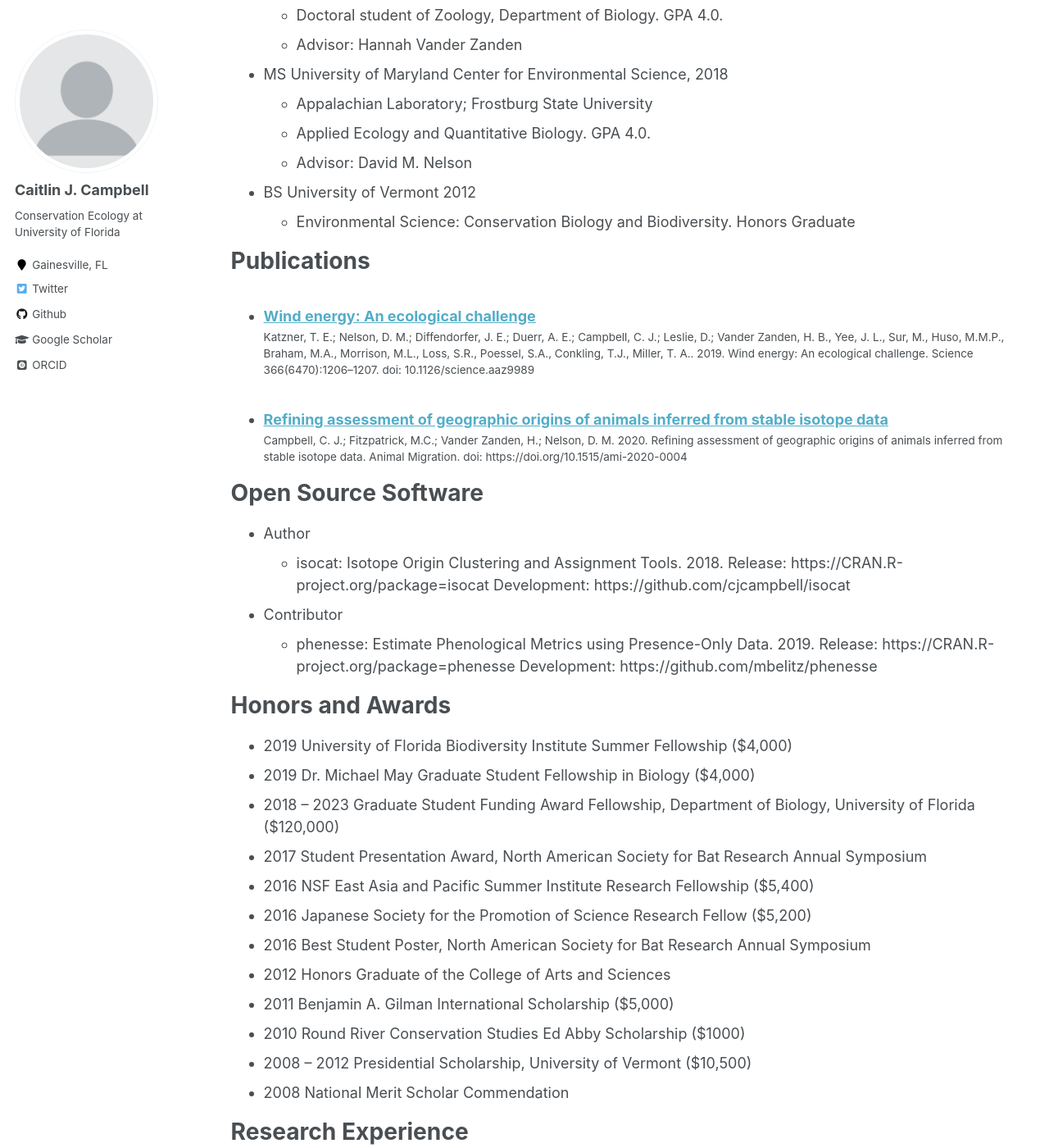
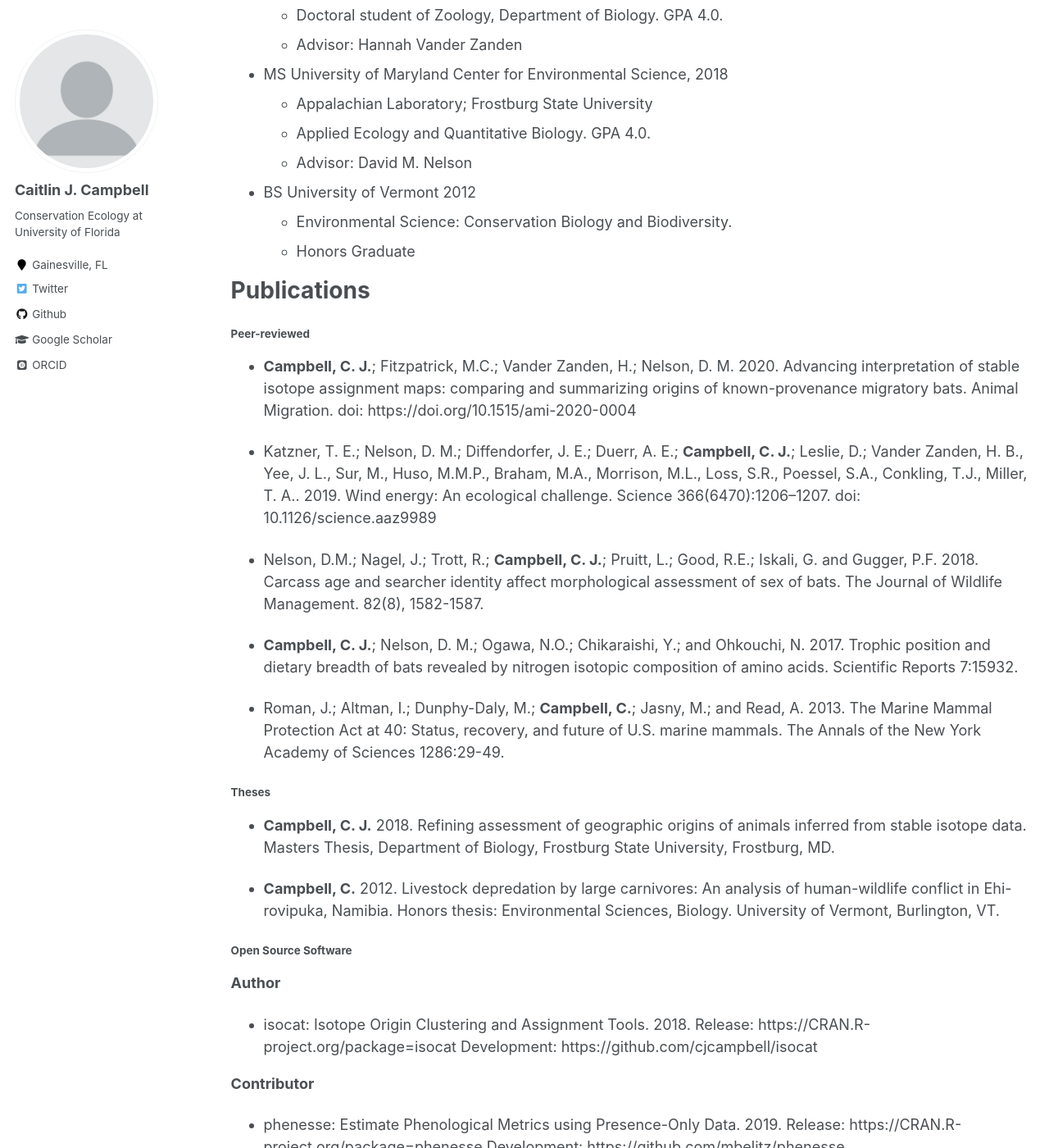
Before and after one commit to cjcampbell/cjcampbell.github.io, a Jekyll site: the page built from docs/_pages/cv.md, in a window 1280 px wide and 1400 px high, scrolled down 243 px. Shown: the whole window at 82% size. Built offline with Jekyll 4.4.1, drawn with Linux system fonts in a browser that asks for light colours; some web fonts are replaced; some of the changed text lies outside the part shown.

Commit message:
Update cv

```diff
--- a/docs/_pages/cv.md
+++ b/docs/_pages/cv.md
@@ -22,24 +22,40 @@
 
 * BS	University of Vermont	2012
     * Environmental Science: Conservation Biology and Biodiversity.
-    Honors Graduate
+    * Honors Graduate
 
 
 Publications
 ======
-  <ul>{% for post in site.publications %}
-    {% include archive-single-cv.html %}
-  {% endfor %}</ul>
+#### Peer-reviewed
+
+* **Campbell, C. J.**; Fitzpatrick, M.C.; Vander Zanden, H.; Nelson, D. M. 2020. Advancing interpretation of stable isotope assignment maps: comparing and summarizing origins of known-provenance migratory bats. Animal Migration. doi: https://doi.org/10.1515/ami-2020-0004
+
+* Katzner, T. E.; Nelson, D. M.; Diffendorfer, J. E.; Duerr, A. E.; **Campbell, C. J.**; Leslie, D.; Vander Zanden, H. B., Yee, J. L., Sur, M., Huso, M.M.P., Braham, M.A., Morrison, M.L., Loss, S.R., Poessel, S.A., Conkling, T.J., Miller, T. A.. 2019. Wind energy: An ecological challenge. Science 366(6470):1206–1207. doi: 10.1126/science.aaz9989
+
+* Nelson, D.M.; Nagel, J.; Trott, R.; **Campbell, C. J.**; Pruitt, L.; Good, R.E.; Iskali, G. and Gugger, P.F. 2018. Carcass age and searcher identity affect morphological assessment of sex of bats. The Journal of Wildlife Management. 82(8), 1582-1587.
+
+* **Campbell, C. J.**; Nelson, D. M.; Ogawa, N.O.; Chikaraishi, Y.; and Ohkouchi, N. 2017. Trophic position and dietary breadth of bats revealed by nitrogen isotopic composition of amino acids. Scientific Reports 7:15932.
+
+* Roman, J.; Altman, I.; Dunphy-Daly, M.; **Campbell, C.**; Jasny, M.; and Read, A. 2013. The Marine Mammal Protection Act at 40: Status, recovery, and future of U.S. marine mammals. The Annals of the New York Academy of Sciences 1286:29-49.
+
+#### Theses
+
+* **Campbell, C. J.** 2018. Refining assessment of geographic origins of animals inferred from stable isotope data. Masters Thesis, Department of Biology, Frostburg State University, Frostburg, MD.
+
+* **Campbell, C.** 2012. Livestock depredation by large carnivores: An analysis of human-wildlife conflict in Ehi-rovipuka, Namibia. Honors thesis: Environmental Sciences, Biology. University of Vermont, Burlington, VT.
 
 
-Open Source Software
-=====
-* Author
+#### Open Source Software
+
+**Author**
+
   * isocat: Isotope Origin Clustering and Assignment Tools. 2018.
     Release: https://CRAN.R-project.org/package=isocat
     Development: https://github.com/cjcampbell/isocat
 
-* Contributor
+**Contributor**
+
   * phenesse: Estimate Phenological Metrics using Presence-Only Data. 2019.
     Release: https://CRAN.R-project.org/package=phenesse
     Development: https://github.com/mbelitz/phenesse
@@ -61,75 +77,113 @@
 
 Research Experience
 =====
-Graduate Research Assistant, July 2015 – August 2018
-University of Maryland Center for Environmental Science
-Appalachian Laboratory, Frostburg, MD
+
+**Graduate Research Assistant, July 2015 – August 2018**
+
+*University of Maryland Center for Environmental Science, Appalachian Laboratory, Frostburg, MD*
+
 -	Modeled seasonal movements of long-distance migrant bats Lasiurus cinereus, L. borealis, Lasionycteris noctivagans using Bayesian probabilistic assignment of summer origins inferred from stable hydrogen isotope analysis and ensemble species distribution models
 -	Developed novel statistical techniques to compare, group, and validate isotope-derived probability of origin models
 -	Projects completed:
 -	New techniques for combining and interpreting the isotopic and distribution likelihood-of-origin models of migratory animals
 -	Range-wide models of the migratory movements of North American tree bats
 
-National Science Foundation East Asia and Pacific Summer Institute (NSF EAPSI) Research Fellow / Japanese Society for the Promotion of Science (JSPS) Summer Research Fellow, May 2016 – August 2016
-Department of Biogeochemistry, Japan Agency for Marine Science and Technology (JAMSTEC), Yokosuka, Kanagawa Prefecture, Japan
+
+
+**National Science Foundation East Asia and Pacific Summer Institute (NSF EAPSI) Research Fellow / Japanese Society for the Promotion of Science (JSPS) Summer Research Fellow, May 2016 – August 2016**
+
+*Department of Biogeochemistry, Japan Agency for Marine Science and Technology (JAMSTEC), Yokosuka, Kanagawa Prefecture, Japan*
+
 -	Applicability of compound-specific isotope analysis of amino acids (CSIA-AA) to identify the trophic levels of specialized species of microchiropteran bats
 -	Investigation of dietary ecology and trophic positions of migratory North American bats
 -	Derivitization of amino acids, quantification using gas chromatograph mass-spectrometer (GC/MS), analysis gas chromatograph isotope ratio mass spectrometer (GC/IRMS)
 
-Endangered Bat Monitoring Crew Leader, May – July 2015
-Arkansas State University / U.S. Forest Service, Jonesboro, AR
+
+**Endangered Bat Monitoring Crew Leader, May – July 2015**
+
+*Arkansas State University / U.S. Forest Service, Jonesboro, AR*
+
 -	Led crews of technicians to conduct presence/probable absence surveys for endangered Myotis sodalis (Indiana myotis) and threatened M. septentrionalis (northern long-eared myotis)
 -	Monitored species distributions with mist netting, harp trapping, acoustic monitoring and analysis (AnaBat), and radiotelemetry of M. sodalis and M. grisescens (grey myotis)
 
-Bat Research and Management Technician, Jan – May 2015
-New York Department of Environmental Conservation, Albany, NY
+
+**Bat Research and Management Technician, Jan – May 2015**
+
+*New York Department of Environmental Conservation, Albany, NY*
+
 -	Performed hibernacula surveys to assess population trends of endangered and unlisted bats
 -	Wrote and distributed reports and papers to government agencies, NGOs, and the public; coordinated surveys with local, regional, and state agencies
 -	Trained others in winter survey counts, acoustic surveys (Binary Acoustic systems), spring emergence surveys; data analysis and interpretation
 
-Herpetofauna Ecology Research Assistant, Nov – Dec 2014
-Florida International University, Sarapiqui, Costa Rica
+
+**Herpetofauna Ecology Research Assistant, Nov – Dec 2014**
+
+*Florida International University, Sarapiqui, Costa Rica*
+
 -	Conducted transect surveys and acoustic monitoring of amphibian and reptile species assemblages in successional forest matrix
 -	Examined morphological variations using ImageJ; designed models to measure operative temperature
 
-Endangered Bat Species Monitoring Senior Research Technician, May – Aug 2014
-Arkansas State University / U.S. Forest Service, Jonesboro, AR
+
+**Endangered Bat Species Monitoring Senior Research Technician, May – Aug 2014**
+
+*Arkansas State University / U.S. Forest Service, Jonesboro, AR*
+
 -	Performed presence/probable absence surveys for endangered Myotis sodalis populations
 -	Monitored species distributions with mist netting, harp trapping, acoustic monitoring and analysis, and radiotelemetry of M. sodalis and M. grisescens
 -	Training and supervision of research technicians
 
-Field Ecologist, June – August 2014
-Mitigation Surveying Services LLC, Benton, AR
+
+**Field Ecologist, June – August 2014**
+
+*Mitigation Surveying Services LLC, Benton, AR*
+
 -	Monitoring for presence/probable absence of threatened and endangered bats on private lands; performed habitat delineation
 -	Mist netting, acoustic monitoring, pathology (white-nose syndrome) surveys, cave exit counts
 
-Mammal Diversity Project Field Assistant, Jan – Apr 2014
-Smithsonian Conservation Biological Institute, Chiapas, Mexico
+**Mammal Diversity Project Field Assistant, Jan – Apr 2014**
+
+*Smithsonian Conservation Biological Institute, Chiapas, Mexico*
+
 -	Daily setting and monitoring of Sherman and camera traps
 -	Small mammal trapping and handling
 -	Vegetation measurements for habitat characterization
 
-Endangered Bat Species Survey and Research Technician, May – Aug 2013
-Arkansas State University / U.S. Forest Service, Jonesboro, AR
+
+**Endangered Bat Species Survey and Research Technician, May – Aug 2013**
+
+*Arkansas State University / U.S. Forest Service, Jonesboro, AR*
+
 -	Performed compliance monitoring for endangered Myotis sodalis populations
 -	Monitored species distributions with mist netting, banding, and acoustic monitoring
 
-Conservation Ecology Research Assistant, 2009 – 2013
-Gund Institute of Ecological Economics, University of Vermont, Burlington, VT
+
+**Conservation Ecology Research Assistant, 2009 – 2013**
+
+*Gund Institute of Ecological Economics, University of Vermont, Burlington, VT*
+
 -	Assisted in research and production of publications on endangered species management; cetacean and pinniped population trends, community ecology, and management policy; invasive species ecology and control; and ecosystem services
 -	Coauthored paper on the efficacy of the Marine Mammal Protection Act: aggregated massive data set and analyzed for changes in species’ conservation status, population size, and trends
 
-Student Research Assistant, Feb – May 2011
-Round River Conservation Studies, Wereldsend, Kunene Region, Namibia
+
+**Student Research Assistant, Feb – May 2011**
+
+*Round River Conservation Studies, Wereldsend, Kunene Region, Namibia *
+
 -	Designed and implemented study on human-wildlife conflict and wildlife predation of livestock
 -	Worked on vegetation and game surveys in conjunction with local NGOs and communities; assisted with study design, data collection and analysis, and community administration efforts
 
-Invasive Species and Biocontrol Volunteer, 2007 – 2009
-Nashua River Watershed Association, Groton, MA.
+
+**Invasive Species and Biocontrol Volunteer, 2007 – 2009**
+
+*Nashua River Watershed Association, Groton, MA*
+
 -	Cultivated multiple generations of Galerucella spp. biocontrol agents with daily care; assisted with annual field sample collection, seasonal invasive species monitoring
 
-Biodiversity and Administrative Intern, 2008
-Massachusetts Audubon Society, Princeton and Worcester, MA.
+
+**Biodiversity and Administrative Intern, 2008**
+
+*Massachusetts Audubon Society, Princeton and Worcester, MA*
+
 -	Performed GIS and resource surveys of habitat segments at risk of development to identify and evaluate wildlife corridors of conservation significance
 -	Assisted with administrative, technological running of sanctuaries and nature centers; led environmental education programs with public and school groups
 
@@ -178,30 +232,23 @@
 -	Taught Anatomy and Physiology II Laboratory (BIOL 322); 2-credit 110 minute laboratory twice weekly. Structure and function of the human body, including the endocrine, circulatory, respiratory, digestive, excretory, and reproductive systems, and human development.
 -	Assisted with Anatomy and Physiology II Lecture section and administration.
 
-Mentorship Experience
-=====
-Undergraduate research technicians mentored and supervised
-University of Florida
-Sierra Scauzillo (Wildlife Ecology and Conservation; 2020 – present);
-Frostburg State University
-Becca Phillips (2017); Sarah Sprouse (2017); Kamren Jefferson (2016); Jake Blakely (2016); Crystal Tippet (2016); Becca Hiller (2015-2016)
-
-
 Service and Community Outreach
 =====
-Manuscript reviews
+
+##### Manuscript reviews
 * Animal Migration (2020)
 * STOTEM (2020)
 * Journal of Mammalogy (2020)
 * Acta Chiropterologica (2021)
 
-Outreach
-Biology Graduate Student Experience Panelist, Outreach event to provide new graduate students advice and support on navigating graduate school and research. Event sponsored by the Biology Graduate Student Association Mental Health Committee. February 27, 2019.
-Graduate School Panel Biology Representative, Outreach event to provide undergraduate students advice about STEM graduate programs. Event co-sponsored by graduate student career-building club POLY/PMSE and chemistry fraternity Alpha Chi Sigma. Nov 15, 2019.
-Graduate Student Writing Group, Founder and coordinator. Semi-weekly inter-institutional meetings of graduate students from University of Maryland Center for Environmental Science Appalachian Laboratory and the Department of Biology of Frostburg State University to workshop writing skills. Fall 2015 – Spring 2018.
-Bat Ecology and Conservation, University of Maryland Center for Environmental Science Appalachian Laboratory Open House. Public outreach to community and families including bat ecology, behavior, ecosystem services, and conservation status. May 7, 2016.
-Endangered Bats of Maryland, Presentation to local elementary school in rural Appalachia on natural history, ecology, threats, and legal status of local bats, Oct 2, 2015
-Herpetofauna of Sarapiquí, Costa Rica. Educational presentation, live animal handling, and public outreach at La Selva Biological Station Open House, Nov 9, 2014
-Living with Bears, Authored article for local online paper on coexisting with black bears in Massachusetts: “Your New Groton Neighbors, The Bears, May Be Dropping By.” TheGrotonLine.com. Nov 21, 2013
-Community Conservation Technology Training, Week-long collaboration with Ehi-rovipuka conservancy conservation officers: training on data collection and database management, open-source document managers, email and outreach. Round River Conservation Studies, March 2012.
-Invasive Species and Biocontrol Volunteer, Nashua River Watershed Association, Groton, MA, 2007-2009
+##### Outreach
+
+* Biology Graduate Student Experience Panelist, Outreach event to provide new graduate students advice and support on navigating graduate school and research. Event sponsored by the Biology Graduate Student Association Mental Health Committee. February 27, 2019.
+* Graduate School Panel Biology Representative, Outreach event to provide undergraduate students advice about STEM graduate programs. Event co-sponsored by graduate student career-building club POLY/PMSE and chemistry fraternity Alpha Chi Sigma. Nov 15, 2019.
+* Graduate Student Writing Group, Founder and coordinator. Semi-weekly inter-institutional meetings of graduate students from University of Maryland Center for Environmental Science Appalachian Laboratory and the Department of Biology of Frostburg State University to workshop writing skills. Fall 2015 – Spring 2018.
+* Bat Ecology and Conservation, University of Maryland Center for Environmental Science Appalachian Laboratory Open House. Public outreach to community and families including bat ecology, behavior, ecosystem services, and conservation status. May 7, 2016.
+* Endangered Bats of Maryland, Presentation to local elementary school in rural Appalachia on natural history, ecology, threats, and legal status of local bats, Oct 2, 2015
+* Herpetofauna of Sarapiquí, Costa Rica. Educational presentation, live animal handling, and public outreach at La Selva Biological Station Open House, Nov 9, 2014
+* Living with Bears, Authored article for local online paper on coexisting with black bears in Massachusetts: “Your New Groton Neighbors, The Bears, May Be Dropping By.” TheGrotonLine.com. Nov 21, 2013
+* Community Conservation Technology Training, Week-long collaboration with Ehi-rovipuka conservancy conservation officers: training on data collection and database management, open-source document managers, email and outreach. Round River Conservation Studies, March 2012.
+* Invasive Species and Biocontrol Volunteer, Nashua River Watershed Association, Groton, MA, 2007-2009
```
